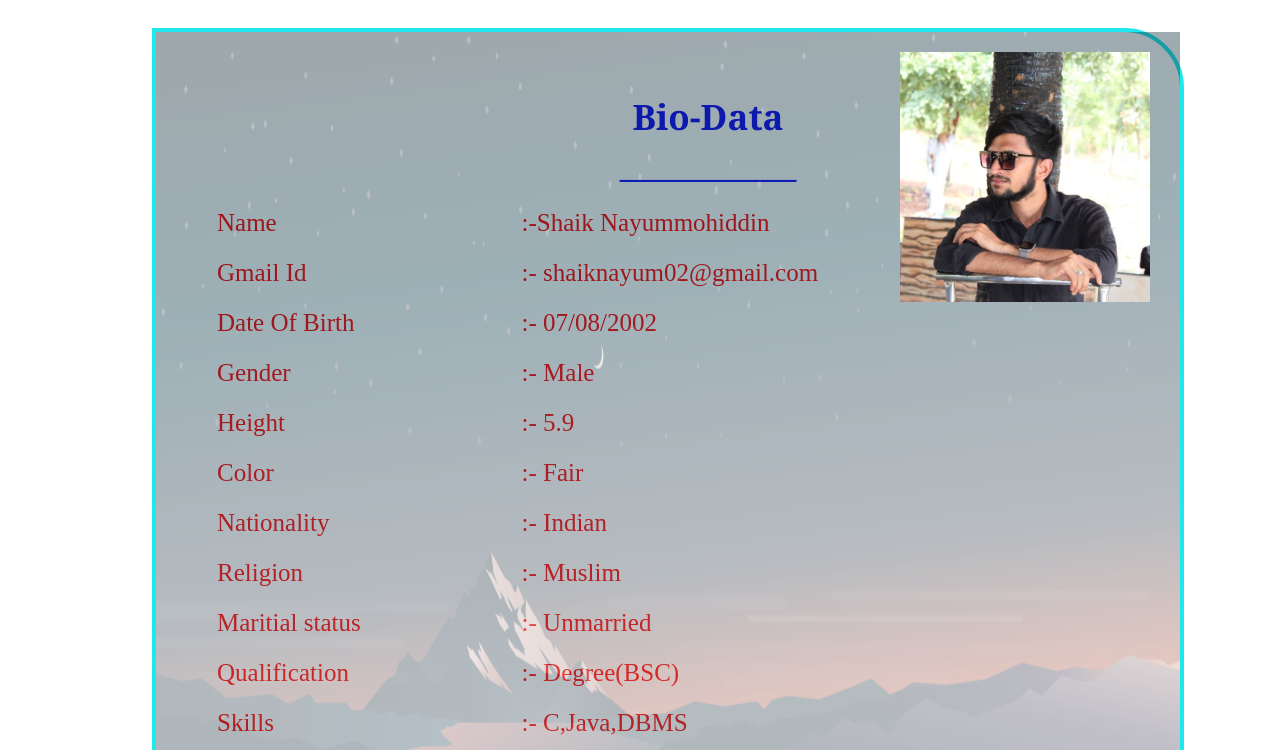
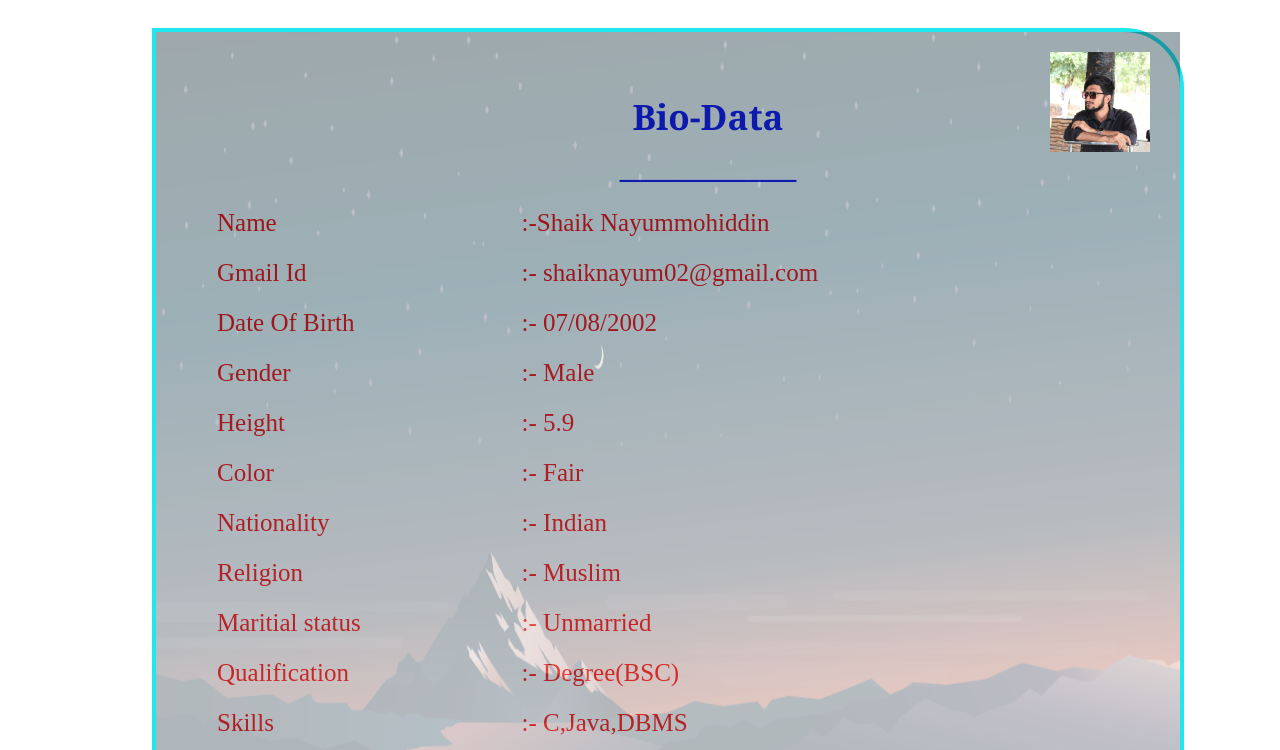
Before and after one commit to nayumcti036/biodata, a plain HTML site: page index.html in a window 1280 px wide. Shown: the top 750 px of the page. Drawn offline with Linux system fonts and the light colour scheme.

Commit message:
Update style.css

```diff
--- a/style.css
+++ b/style.css
@@ -52,8 +52,8 @@
     }
     .image{
         position: absolute;
-        width: 250px;
-        height: 250px;
+        width: 100px;
+        height: 100px;
         top: 20px;
          position: absolute;
         right: 30px;
```
